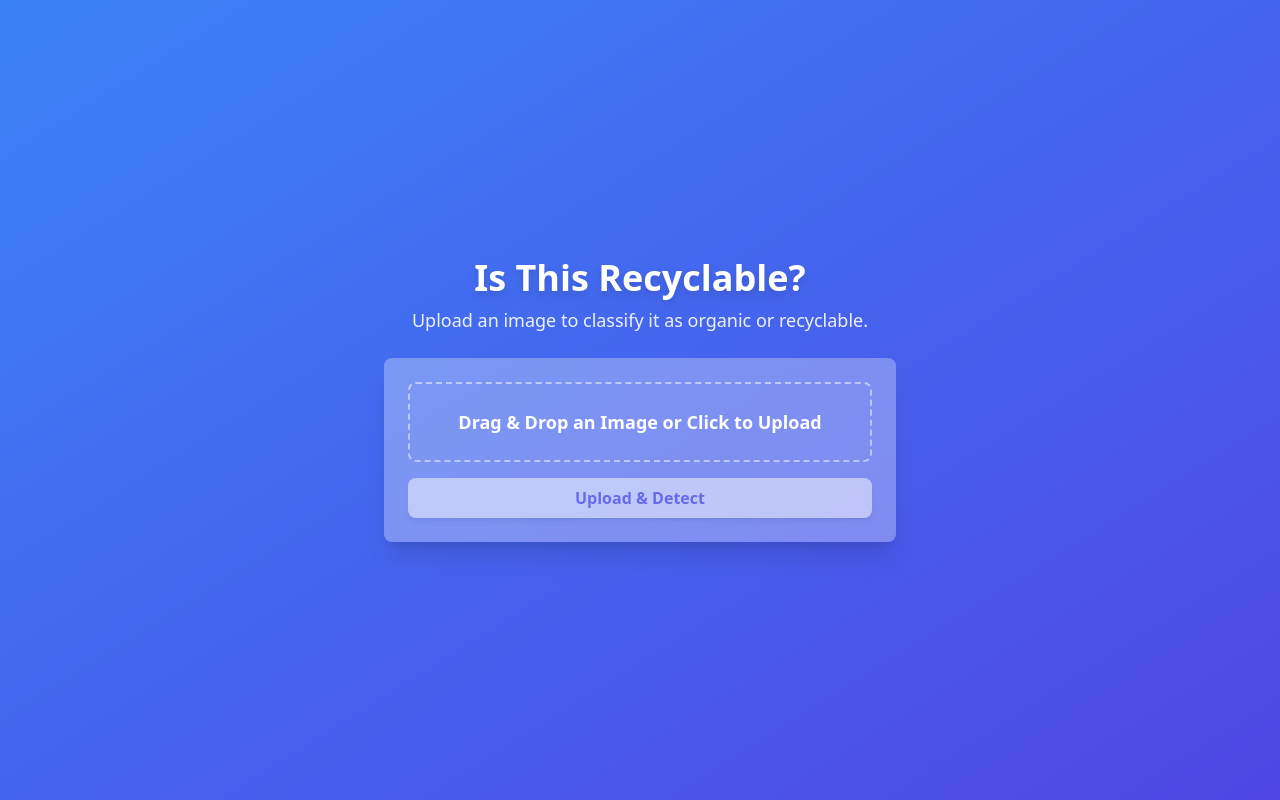
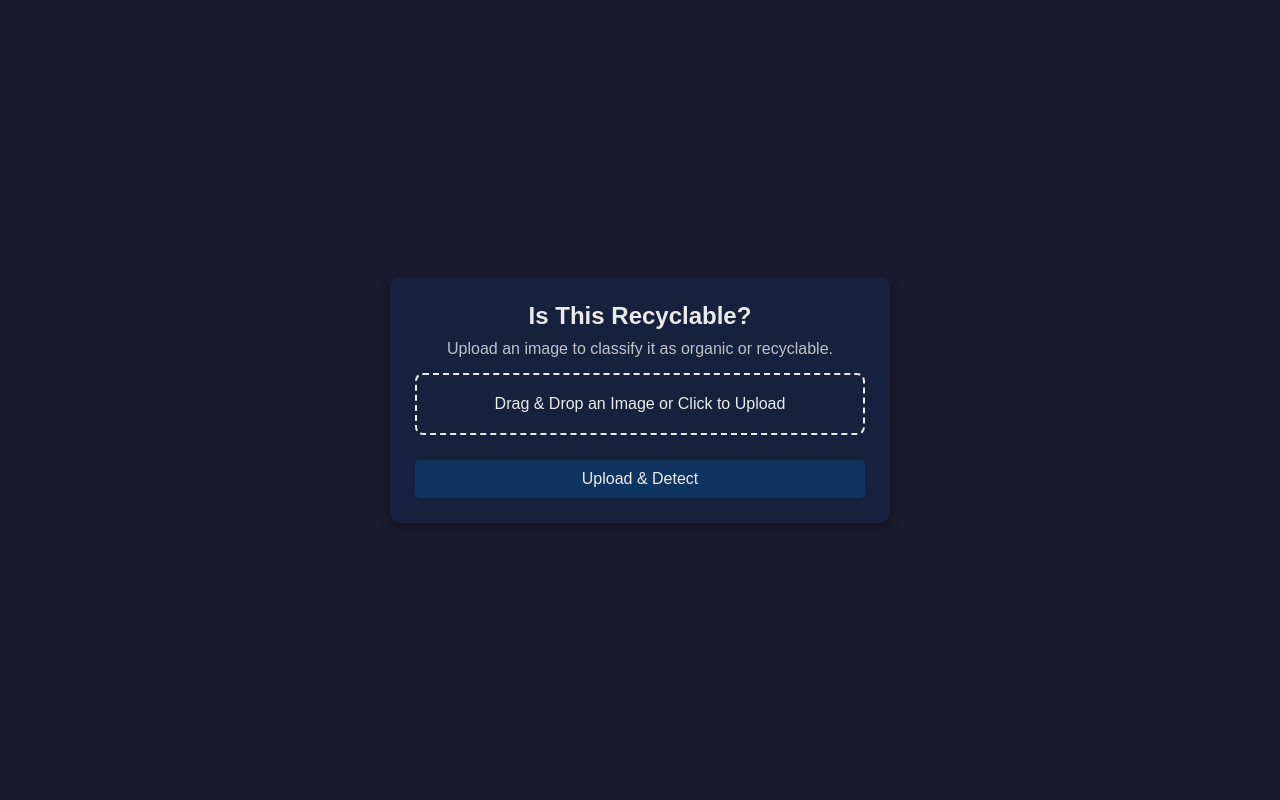
Before and after one commit to akashpganesh/Waste_Classification, a Flask app: page / in a window 1280 px wide. Run offline with Flask 3, Linux system fonts and the light colour scheme; some libraries are stand-ins or nearby versions.

Commit message:
new edit

```diff
--- a/templates/index.html
+++ b/templates/index.html
@@ -1,42 +1,180 @@
 <!DOCTYPE html>
 <html lang="en">
 <head>
-    <meta charset="UTF-8">
-    <meta name="viewport" content="width=device-width, initial-scale=1.0">
-    <title>Waste Classification</title>
-    <script src="https://cdn.tailwindcss.com"></script>
+  <meta charset="UTF-8" />
+  <meta name="viewport" content="width=device-width, initial-scale=1.0"/>
+  <title>Waste Classification</title>
+  <style>
+    * {
+      box-sizing: border-box;
+      margin: 0;
+      padding: 0;
+    }
+    body {
+      background: #1a1a2e;
+      color: #eaeaea;
+      font-family: Arial, sans-serif;
+      display: flex;
+      justify-content: center;
+      align-items: center;
+      height: 100vh;
+      padding: 20px;
+    }
+    .container {
+      background: #16213e;
+      padding: 25px;
+      border-radius: 10px;
+      box-shadow: 0 4px 10px rgba(0, 0, 0, 0.3);
+      text-align: center;
+      width: 100%;
+      max-width: 500px;
+    }
+    h1 {
+      font-size: 24px;
+      margin-bottom: 10px;
+    }
+    p {
+      font-size: 16px;
+      opacity: 0.8;
+      margin-bottom: 15px;
+    }
+    .drop-area {
+      border: 2px dashed #eaeaea;
+      padding: 20px;
+      border-radius: 8px;
+      cursor: pointer;
+      transition: background 0.3s;
+    }
+    .drop-area:hover {
+      background: rgba(255, 255, 255, 0.1);
+    }
+    .preview {
+      display: flex;
+      justify-content: center;
+      align-items: center;
+      margin-top: 10px;
+    }
+    .preview img {
+      width: 100px;
+      height: 100px;
+      border-radius: 8px;
+      display: none;
+    }
+    .button {
+      background: #0f3460;
+      color: #eaeaea;
+      border: none;
+      padding: 10px;
+      border-radius: 5px;
+      cursor: pointer;
+      margin-top: 15px;
+      width: 100%;
+      font-size: 16px;
+      transition: background 0.3s;
+    }
+    .button:hover {
+      background: #1b4f72;
+    }
+    .result {
+      margin-top: 20px;
+      background: #0f3460;
+      padding: 15px;
+      border-radius: 8px;
+      display: none;
+    }
+  </style>
 </head>
-<body class="bg-gradient-to-br from-blue-500 to-indigo-600 min-h-screen flex flex-col items-center justify-center p-6">
+<body>
+  <div class="container">
+    <h1>Is This Recyclable?</h1>
+    <p>Upload an image to classify it as organic or recyclable.</p>
+    <div id="dropArea" class="drop-area">
+      Drag & Drop an Image or Click to Upload
+      <input type="file" id="fileInput" hidden />
+    </div>
+    <div id="previewContainer" class="preview">
+      <img id="previewImage" alt="Preview" />
+    </div>
+    <button id="uploadButton" class="button" disabled>Upload & Detect</button>
+    <div id="resultContainer" class="result"></div>
+  </div>
+  <script>
+    const fileInput = document.getElementById("fileInput");
+    const dropArea = document.getElementById("dropArea");
+    const previewImage = document.getElementById("previewImage");
+    const uploadButton = document.getElementById("uploadButton");
+    const resultContainer = document.getElementById("resultContainer");
 
-    <!-- Header Section -->
-    <div class="text-center text-white mb-6">
-        <h1 class="text-4xl font-extrabold drop-shadow-lg">Is This Recyclable?</h1>
-        <p class="text-lg mt-2 opacity-90">Upload an image to classify it as organic or recyclable.</p>
-    </div>
+    dropArea.addEventListener("click", () => fileInput.click());
+    dropArea.addEventListener("dragover", (e) => {
+      e.preventDefault();
+      dropArea.style.background = "rgba(255, 255, 255, 0.2)";
+    });
+    dropArea.addEventListener("dragleave", () => (dropArea.style.background = ""));
+    dropArea.addEventListener("drop", (e) => {
+      e.preventDefault();
+      dropArea.style.background = "";
+      const files = e.dataTransfer.files;
+      if (files.length > 0) {
+        fileInput.files = files;
+        showPreview(files[0]);
+      }
+    });
 
-    <!-- Upload Section -->
-    <div class="bg-white/30 backdrop-blur-md p-6 rounded-lg shadow-xl w-full max-w-lg text-center">
-        <div id="dropArea" class="border-2 border-dashed border-white/50 p-6 rounded-lg cursor-pointer hover:bg-white/20 transition">
-            <p class="text-white font-semibold text-lg">Drag & Drop an Image or Click to Upload</p>
-            <input type="file" id="fileInput" class="hidden">
-        </div>
+    fileInput.addEventListener("change", () => {
+      if (fileInput.files.length > 0) showPreview(fileInput.files[0]);
+    });
 
-        <!-- Image Preview -->
-        <div id="previewContainer" class="hidden mt-4">
-            <img id="previewImage" class="w-40 h-40 mx-auto rounded-lg shadow-lg opacity-0 transition-opacity duration-500">
-        </div>
+    function showPreview(file) {
+      if (!file.type.startsWith("image/")) {
+        alert("Please upload an image file.");
+        return;
+      }
+      const reader = new FileReader();
+      reader.onload = () => {
+        previewImage.src = reader.result;
+        previewImage.style.display = "block";
+        uploadButton.disabled = false;
+      };
+      reader.readAsDataURL(file);
+    }
 
-        <button id="uploadButton" class="mt-4 w-full bg-white text-indigo-600 font-semibold py-2 rounded-lg shadow-md hover:bg-gray-200 transition disabled:opacity-50" disabled>
-            Upload & Detect
-        </button>
-    </div>
+    uploadButton.addEventListener("click", async () => {
+      if (!fileInput.files.length) {
+        alert("No file selected.");
+        return;
+      }
+      const formData = new FormData();
+      formData.append("file", fileInput.files[0]);
+      uploadButton.textContent = "Detecting...";
+      uploadButton.disabled = true;
 
-    <!-- Result Section -->
-    <div id="resultContainer" class="hidden bg-white/30 backdrop-blur-md p-6 rounded-lg shadow-xl w-full max-w-lg mt-6 text-center">
-        <!-- <img id="resultImage" class="mt-4 w-40 h-40 mx-auto rounded-lg shadow-lg"> -->
-    </div>
-
-    <script src="{{ url_for('static', filename='script.js') }}"></script>
-
+      try {
+        const response = await fetch("/predict", {
+          method: "POST",
+          body: formData,
+        });
+        if (response.ok) {
+          const data = await response.json();
+          if (data.probability >= 0.5) {
+            resultContainer.innerHTML = `<h3>Category: ${data.category || "Unknown"}</h3><br>
+              <p>Waste Type: ${data.subcategory || "Unknown"}</p>
+              <p>Label: ${data.predicted_class || "N/A"}</p>
+              <p>Confidence: ${(parseFloat(data.probability) * 100).toFixed(2)}%</p>`;
+          } else {
+            resultContainer.innerHTML = `<h3 style='color : red;'>Error : Can't Predict the Waste Type</h3>`;
+          }
+          resultContainer.style.display = "block";
+        } else {
+          alert("Failed to get a response from the server.");
+        }
+      } catch (error) {
+        alert("Error detecting waste category.");
+        console.error(error);
+      }
+      uploadButton.textContent = "Upload & Detect";
+      uploadButton.disabled = false;
+    });
+  </script>
 </body>
 </html>
```
Also changed, not shown: 2 other files.
